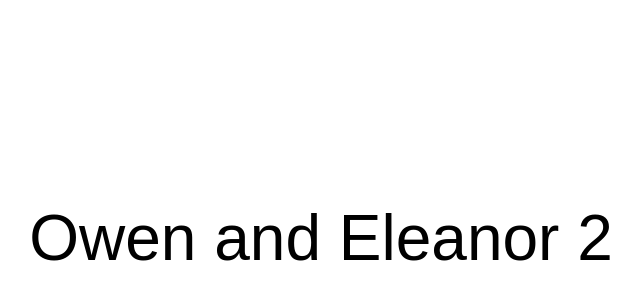
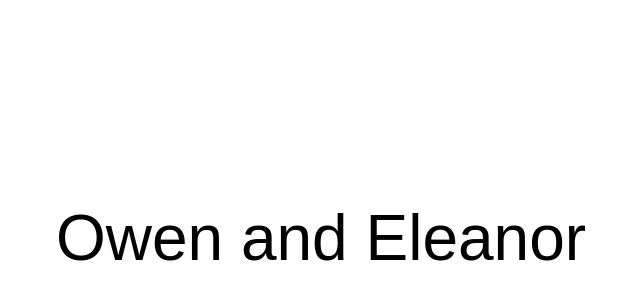
Before and after one commit to OwenFillmore/website, a plain HTML site: page index.html in a window 1280 px wide. Shown: the part 162-462 px from the top of the page, without its empty margins (319-960 px from the left). Drawn offline with Linux system fonts and the light colour scheme.

Commit message:
Fix heading text in index.html

```diff
--- a/index.html
+++ b/index.html
@@ -41,6 +41,6 @@
     </style>
 </head>
 <body>
-    <h1>Owen and Eleanor 2</h1>
+    <h1>Owen and Eleanor</h1>
 </body>
 </html></content>
```
